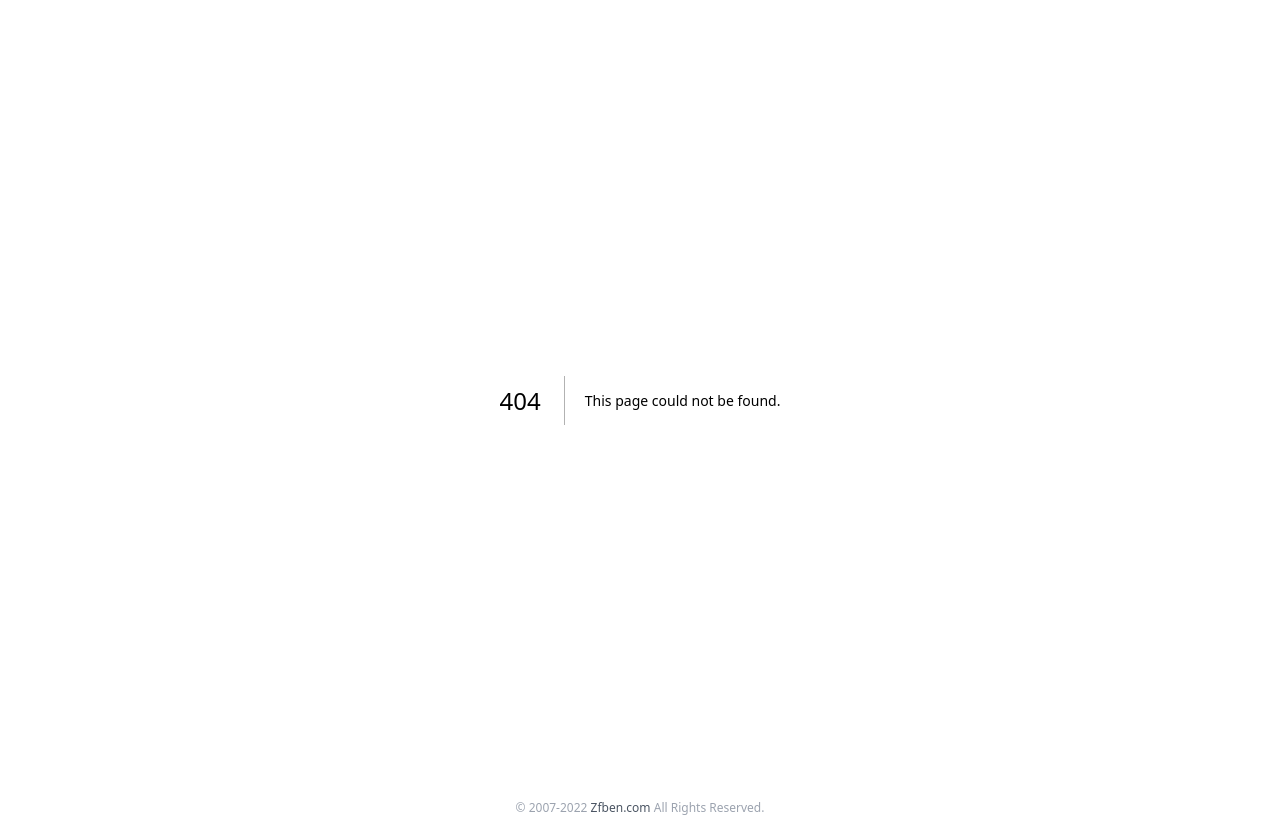
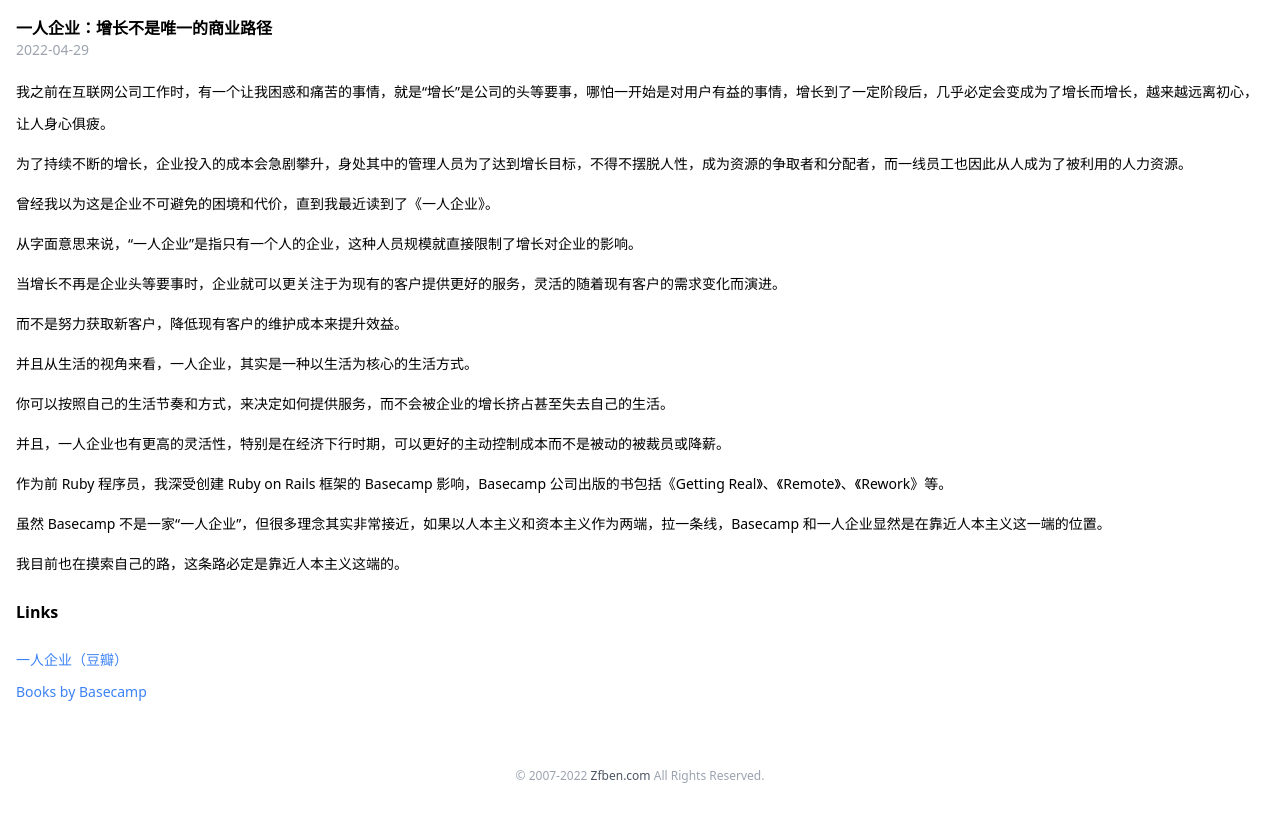
Before and after one commit to zfben/zfben.github.io, a Next.js app: page /blog/2022-04-29 in a window 1280 px wide. Before the commit this address had no page. Built offline with nearby package versions, Linux system fonts and the light colour scheme.

Commit message:
add post

```diff
--- a/components/blog-post.tsx
+++ b/components/blog-post.tsx
@@ -10,6 +10,20 @@ export default function BlogPost ({ children, meta }: {
   return <div className='mx-auto p-4'>
     <Head>
       <title>{meta.title} | Blog | 寂静小站 Silence Space</title>
+      <meta
+        property="og:title"
+        content={ meta.title }
+      />
+      <meta
+        property="og:type"
+        content="article" />
+      <meta
+        property="og:url"
+        content={ 'https://zfben.com/blog/' + meta.date } />
+      <meta
+        property='og:image'
+        content='https://zfben.com/_next/static/media/header.cd14aab7.jpg'
+      />
     </Head>
     <h1 className='font-bold'>{meta.title}</h1>
     <div className='text-gray-400 text-sm'>{meta.date}</div>
--- a/package.json
+++ b/package.json
@@ -13,7 +13,8 @@
     "react-dom": "*",
     "@next/mdx": "*",
     "@mdx-js/loader": "*",
-    "remark-gfm": "*"
+    "remark-gfm": "*",
+    "feed": "*"
   },
   "devDependencies": {
     "@types/node": "*",
--- /dev/null
+++ b/pages/blog/2022-04-29.mdx
@@ -0,0 +1,37 @@
+import BlogPost from 'components/blog-post'
+
+export const meta = {
+  title: '一人企业：增长不是唯一的商业路径',
+  date: '2022-04-29',
+}
+
+export default ({ children }) => <BlogPost meta={meta}>{children}</BlogPost>;
+
+我之前在互联网公司工作时，有一个让我困惑和痛苦的事情，就是“增长”是公司的头等要事，哪怕一开始是对用户有益的事情，增长到了一定阶段后，几乎必定会变成为了增长而增长，越来越远离初心，让人身心俱疲。
+
+为了持续不断的增长，企业投入的成本会急剧攀升，身处其中的管理人员为了达到增长目标，不得不摆脱人性，成为资源的争取者和分配者，而一线员工也因此从人成为了被利用的人力资源。
+
+曾经我以为这是企业不可避免的困境和代价，直到我最近读到了《一人企业》。
+
+从字面意思来说，“一人企业”是指只有一个人的企业，这种人员规模就直接限制了增长对企业的影响。
+
+当增长不再是企业头等要事时，企业就可以更关注于为现有的客户提供更好的服务，灵活的随着现有客户的需求变化而演进。
+
+而不是努力获取新客户，降低现有客户的维护成本来提升效益。
+
+并且从生活的视角来看，一人企业，其实是一种以生活为核心的生活方式。
+
+你可以按照自己的生活节奏和方式，来决定如何提供服务，而不会被企业的增长挤占甚至失去自己的生活。
+
+并且，一人企业也有更高的灵活性，特别是在经济下行时期，可以更好的主动控制成本而不是被动的被裁员或降薪。
+
+作为前 Ruby 程序员，我深受创建 Ruby on Rails 框架的 Basecamp 影响，Basecamp 公司出版的书包括《Getting Real》、《Remote》、《Rework》等。
+
+虽然 Basecamp 不是一家“一人企业”，但很多理念其实非常接近，如果以人本主义和资本主义作为两端，拉一条线，Basecamp 和一人企业显然是在靠近人本主义这一端的位置。
+
+我目前也在摸索自己的路，这条路必定是靠近人本主义这端的。
+
+## Links
+
+- [一人企业（豆瓣）](https://book.douban.com/subject/35293067/)
+- [Books by Basecamp](https://basecamp.com/books)
--- a/pages/blog/index.tsx
+++ b/pages/blog/index.tsx
@@ -2,8 +2,14 @@
 import type { NextPage } from 'next'
 import Head from 'next/head'
 import Link from 'next/link'
+import { Feed } from 'feed'
+import { writeFileSync } from 'fs'
 
 const posts = [
+  {
+    title: '一人企业：增长不是唯一的商业路径',
+    date: '2022-04-29',
+  },
   {
     title: '聊聊财务健康',
     date: '2022-03-28',
@@ -26,18 +32,45 @@ const posts = [
   }
 ]
 
+export const getStaticProps = async () => {
+  const feed = new Feed({
+    id: 'https://zfben.com/blog',
+    title: 'Silence Space Blog',
+    link: 'https://zfben.com/blog',
+    copyright: 'Zfben.com All Rights Reserved.'
+  })
+
+  posts.forEach(p => feed.addItem({
+    title: p.title,
+    id: `https://zfben.com/blog/${p.date}`,
+    link: `https://zfben.com/blog/${p.date}`,
+    date: new Date(p.date),
+  }))
+
+  writeFileSync('public/blog.rss.xml', feed.rss2())
+
+  return { props: {} }
+}
+
 const Page: NextPage = () => {
   return <div className='max-w-md mx-auto p-4'>
     <Head>
       <title>Blog | 寂静小站 Silence Space</title>
     </Head>
-    <h1 className='font-bold'>Blog</h1>
+    <h1 className='font-bold'>
+      Blog
+      <Link href='/blog.rss.xml'><a className='font-thin ml-2'>RSS</a></Link>
+    </h1>
     <ul className='my-2 list-disc list-inside'>
       {posts.map(post => <li key={ post.date }>
-        <Link href={ `/blog/${post.date}` }><a>
-          <span className='hover:underline'>{post.title}</span>
-          <span className='text-gray-400 pl-2'>{post.date}</span>
-        </a>
+        <Link
+          href={ `/blog/${post.date}` }
+          passHref
+        >
+          <a>
+            <span className='hover:underline'>{post.title}</span>
+            <span className='text-gray-400 pl-2'>{post.date}</span>
+          </a>
         </Link>
       </li>)}
     </ul>
```
Also changed, not shown: 2 other files (tests, documents, lock files or other folders).
